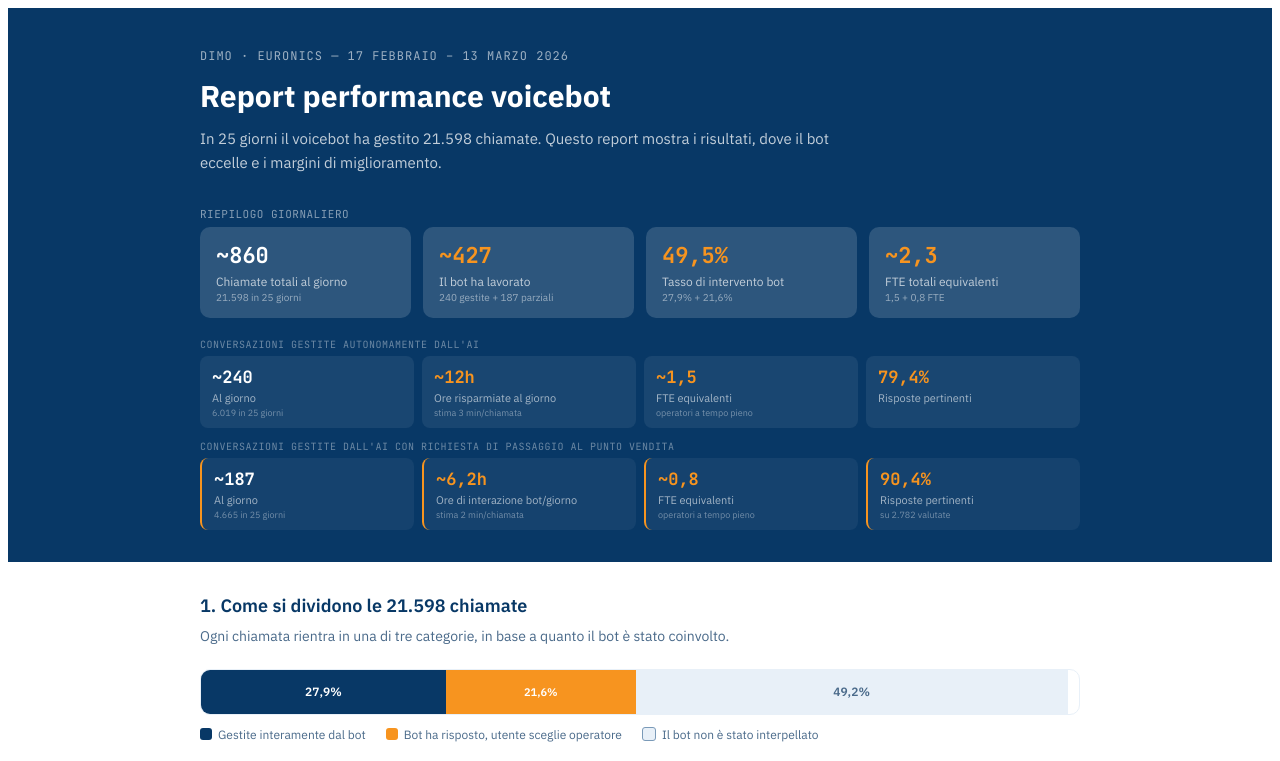
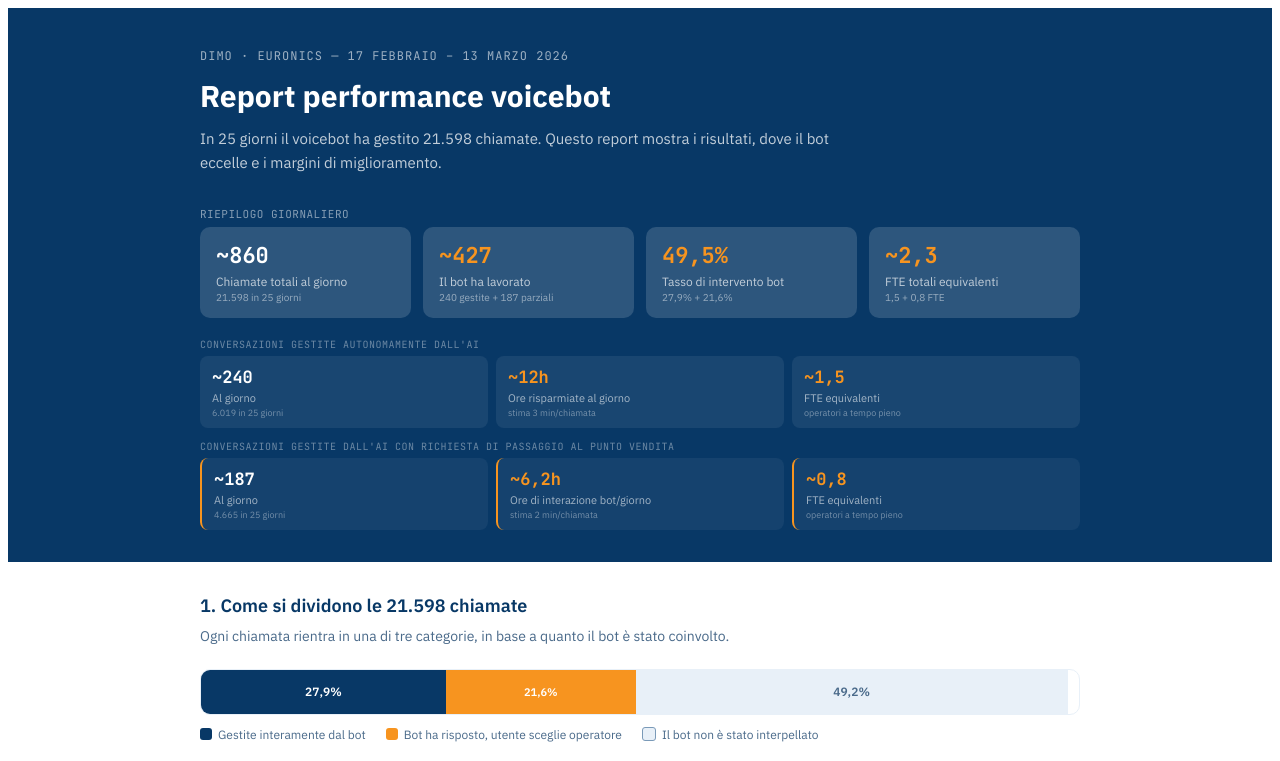
Before and after one commit to lamb91/dashboard-utility-operations, a React (Vite) app: page / in a window 1280 px wide. Shown: the top 761 px of the page. Built offline with nearby package versions, Linux system fonts and the light colour scheme.

Commit message:
Rimosso pertinenza da header, aggiunto impatto TTS 7x

```diff
--- a/src/App.jsx
+++ b/src/App.jsx
@@ -496,12 +496,11 @@ export default function App() {
 
           {/* Row 2: Gestite senza operatore — compatta */}
           <div style={{ fontSize: "10px", fontFamily: "'JetBrains Mono', monospace", opacity: 0.4, marginBottom: "5px", letterSpacing: "0.5px" }}>CONVERSAZIONI GESTITE AUTONOMAMENTE DALL'AI</div>
-          <div style={{ display: "grid", gridTemplateColumns: "repeat(4, 1fr)", gap: "8px", marginBottom: "12px" }}>
+          <div style={{ display: "grid", gridTemplateColumns: "repeat(3, 1fr)", gap: "8px", marginBottom: "12px" }}>
             {[
               { v: "~240", l: "Al giorno", sub: "6.019 in 25 giorni" },
               { v: "~12h", l: "Ore risparmiate al giorno", hi: true, sub: "stima 3 min/chiamata" },
               { v: "~1,5", l: "FTE equivalenti", hi: true, sub: "operatori a tempo pieno" },
-              { v: "79,4%", l: "Risposte pertinenti", hi: true },
             ].map((m, i) => (
               <div key={i} style={{ background: "rgba(255,255,255,0.07)", borderRadius: "8px", padding: "10px 12px" }}>
                 <div style={{ fontSize: "17px", fontWeight: 700, fontFamily: "'JetBrains Mono', monospace", color: m.hi ? orange : white }}>{m.v}</div>
@@ -513,12 +512,11 @@ export default function App() {
 
           {/* Row 3: Bot ha risposto, utente ha chiesto operatore — compatta */}
           <div style={{ fontSize: "10px", fontFamily: "'JetBrains Mono', monospace", opacity: 0.4, marginBottom: "5px", letterSpacing: "0.5px" }}>CONVERSAZIONI GESTITE DALL'AI CON RICHIESTA DI PASSAGGIO AL PUNTO VENDITA</div>
-          <div style={{ display: "grid", gridTemplateColumns: "repeat(4, 1fr)", gap: "8px" }}>
+          <div style={{ display: "grid", gridTemplateColumns: "repeat(3, 1fr)", gap: "8px" }}>
             {[
               { v: "~187", l: "Al giorno", sub: "4.665 in 25 giorni" },
               { v: "~6,2h", l: "Ore di interazione bot/giorno", hi: true, sub: "stima 2 min/chiamata" },
               { v: "~0,8", l: "FTE equivalenti", hi: true, sub: "operatori a tempo pieno" },
-              { v: "90,4%", l: "Risposte pertinenti", hi: true, sub: "su 2.782 valutate" },
             ].map((m, i) => (
               <div key={i} style={{ background: "rgba(255,255,255,0.05)", borderRadius: "8px", padding: "10px 12px", borderLeft: `2px solid ${orange}` }}>
                 <div style={{ fontSize: "17px", fontWeight: 700, fontFamily: "'JetBrains Mono', monospace", color: m.hi ? orange : white }}>{m.v}</div>
@@ -1148,6 +1146,20 @@ export default function App() {
             ))}
           </div>
 
+          {/* TTS cost impact block */}
+          <div style={{ border: `2px solid ${red}`, borderRadius: "12px", padding: "1.5rem", marginBottom: "1.5rem", background: `${red}08`, display: "flex", gap: "20px", alignItems: "center" }}>
+            <div style={{ minWidth: "80px", textAlign: "center" }}>
+              <div style={{ fontSize: "42px", fontWeight: 700, fontFamily: "'JetBrains Mono', monospace", color: red, lineHeight: 1 }}>7x</div>
+              <div style={{ fontSize: "11px", color: red, fontWeight: 600, marginTop: "4px" }}>maggiorazione</div>
+            </div>
+            <div style={{ borderLeft: `2px solid ${red}30`, paddingLeft: "20px" }}>
+              <div style={{ fontSize: "14px", fontWeight: 600, color: navy, marginBottom: "6px" }}>Impatto del cambio voci TTS sui costi</div>
+              <div style={{ fontSize: "13px", color: textMid, lineHeight: 1.6 }}>
+                Rispetto alle voci di sintesi vocale inizialmente previste, sono state selezionate voci di nuova generazione con qualità significativamente superiore (più naturali, più espressive, migliore prosodia). Questa scelta ha comportato una <strong style={{ color: red }}>maggiorazione dei costi TTS di 7 volte</strong> rispetto alla configurazione iniziale. La qualità dell'esperienza vocale è nettamente migliorata, ma il costo per minuto di sintesi è proporzionalmente più alto.
+              </div>
+            </div>
+          </div>
+
           <div style={{ border: `1px solid ${orange}40`, borderRadius: "12px", overflow: "hidden", marginBottom: "1.5rem" }}>
             <div style={{ background: orange, color: white, padding: "14px 20px", fontSize: "14px", fontWeight: 600 }}>Proposta di ottimizzazione: Smart RAG + Tool Routing</div>
             <div style={{ padding: "1.25rem" }}>
```
